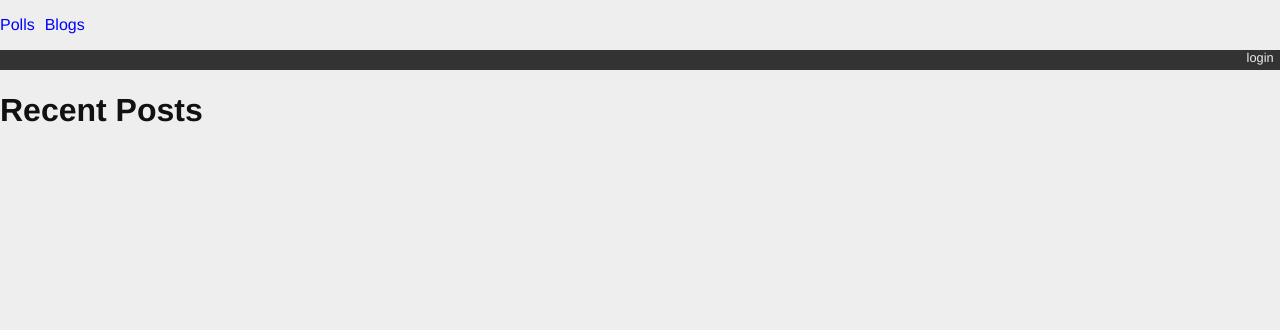
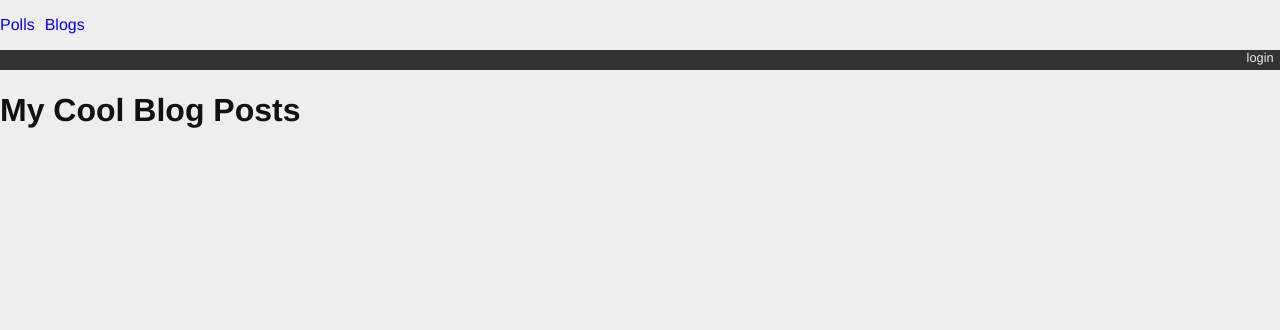
Before and after one commit to madunn5/django_project_spring_2024, a Django app: page / in a window 1280 px wide. Shown: the top 330 px of the page. Run offline with Django 5.2, Linux system fonts and the light colour scheme; data that the repository does not hold is empty.

Commit message:
Updating title.

```diff
--- a/blogging/templates/blogging/list.html
+++ b/blogging/templates/blogging/list.html
@@ -1,6 +1,6 @@
 {% extends "base.html" %}
 {% block content %}
-<h1>Recent Posts</h1>
+<h1>My Cool Blog Posts</h1>
 {% for post in posts %}
     <div class="blog">
         <h2>
```
